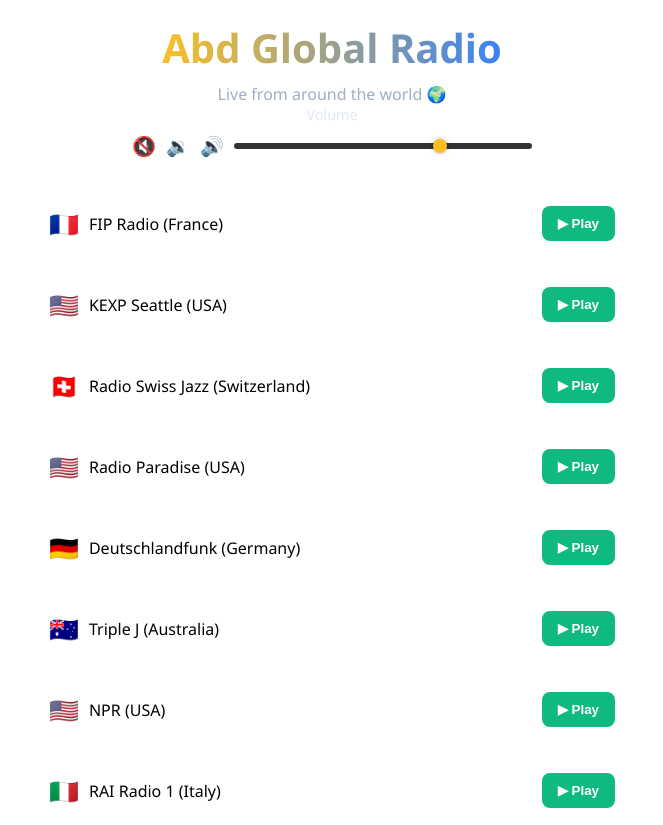
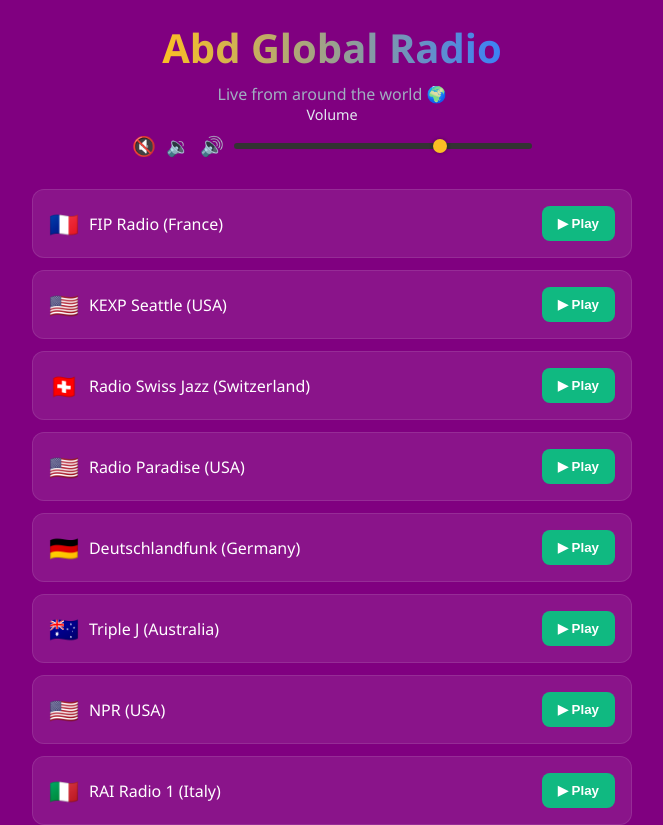
Before and after one commit to Abdumk/Global-Radio, a React (Vite) app: page / in a window 1280 px wide. Shown: the top 825 px of the page, without its empty margins (308-971 px from the left). Built offline with nearby package versions, Linux system fonts and the light colour scheme.

Commit message:
css add Default background (before theme applied)

```diff
--- a/src/App.css
+++ b/src/App.css
@@ -11,16 +11,18 @@
   transition: background 0.6s ease, color 0.3s ease;
   margin: 0;
   padding: 0;
+  background: purple;/* Default background (before theme applied) */
+  color: white; /* optional */
 }
 
 /* === Theme Styles === */
 body.dark {
-  background: linear-gradient(135deg, #8e1e6c, #1c316d);
+  background: linear-gradient(135deg, #f72e05, #0243f5);
   color: white;
 }
 
 body.light {
-  background: linear-gradient(135deg, #c3500e, #9cc424);
+  background: linear-gradient(135deg, #ee2906, #e1af0c);
   color: #1e293b;
 }
 
@@ -33,6 +35,8 @@
   justify-content: center;
   text-align: center;
   transition: background 0.6s ease;
+   /* Default background */
+  background: purple;
 }
 
 .App.dynamic-bg {
```
